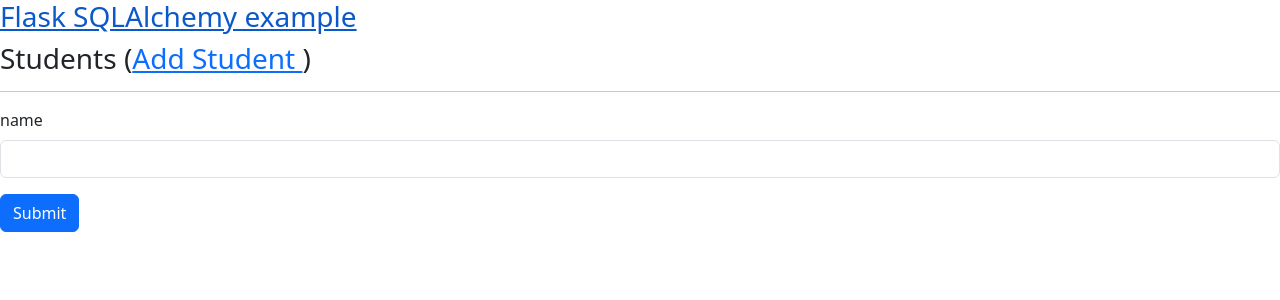
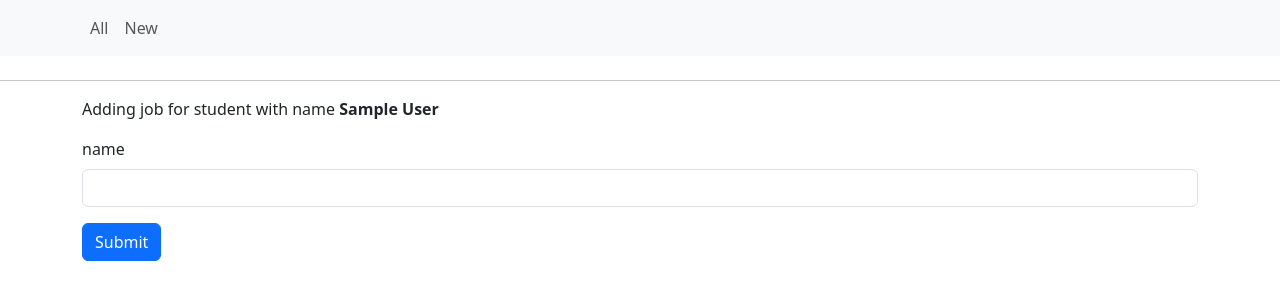
Before and after one commit to tsadimas/flask-example-project, a Flask app: page /job/1 in a window 1280 px wide. Shown: the top 300 px of the page. Run offline with Flask 3, Linux system fonts and the light colour scheme; tables that the repository leaves empty hold one stand-in row (values such as "Sample post"); some libraries are stand-ins or nearby versions.

Commit message:
minor tamplate fixes

```diff
--- a/app/templates/base.html
+++ b/app/templates/base.html
@@ -1,38 +1,57 @@
 {% from 'bootstrap5/form.html' import render_form %}
+{% from 'bootstrap5/utils.html' import render_messages %}
+{% from 'bootstrap5/nav.html' import render_nav_item %}
 
 <!DOCTYPE html>
 <html lang = "en">
    <head>
-        {% block head %}
-        <!-- Required meta tags -->
     <meta charset="utf-8">
     <meta name="viewport" content="width=device-width, initial-scale=1, shrink-to-fit=no">
-
-        {% block styles %}
-            <!-- Bootstrap CSS -->
+    <title>Bootstrap-Flask Demo Application</title>
+    <link rel="icon" href="{{ url_for('static', filename='favicon.ico') }}">
     {{ bootstrap.load_css() }}
-        {% endblock %}
-
-        <title>Your page title</title>
-        {% endblock %}
+    <style>
+        pre {
+            background: #ddd;
+            padding: 10px;
+        }
+        h2 {
+            margin-top: 20px;
+        }
+        footer {
+            margin: 20px;
+        }
+    </style>
 </head>
    <body>
+      <nav class="navbar navbar-expand-lg navbar-light bg-light mb-4">
+        <div class="container">
+        <button class="navbar-toggler" type="button" data-bs-toggle="collapse" data-bs-target="#navbarSupportedContent"
+                aria-controls="navbarSupportedContent" aria-expanded="false" aria-label="Toggle navigation">
+            <span class="navbar-toggler-icon"></span>
+        </button>
+        <div class="collapse navbar-collapse" id="navbarSupportedContent">
+            <ul class="navbar-nav mr-auto">
+                 {{ render_nav_item('show_all', 'All') }}
+                 {{ render_nav_item('newstudent', 'New') }}
+            </ul>
+        </div>
+        </div>
+    </nav>
 
-      <h3>
-         <a href = "{{ url_for('show_all') }}">Flask
-            SQLAlchemy example</a>
-      </h3>
-
-      <h3>Students (<a href = "{{ url_for('newstudent') }}">Add Student
-    </a>)</h3>
 
       <hr/>
       {%- for message in get_flashed_messages() %}
          {{ message }}
       {%- endfor %}
 
+       <main class="container">
+        {{ render_messages(container=False, dismissible=True, dismiss_animate=True) }}
         {% block main %}
+
          {% endblock %}
+    </main>
+
       {% block scripts %}
             <!-- Optional JavaScript -->
             {{ bootstrap.load_js() }}
--- a/app/templates/new_job.html
+++ b/app/templates/new_job.html
@@ -1,7 +1,7 @@
 {% extends "base.html" %}
 {% block main %}
 
-
+<p> Adding job for student with name <b>{{student.name}}</b> </p>
 {{ render_form(form) }}
 
 {% endblock %}
```
Lines whose indentation alone changed are shown as unchanged.
